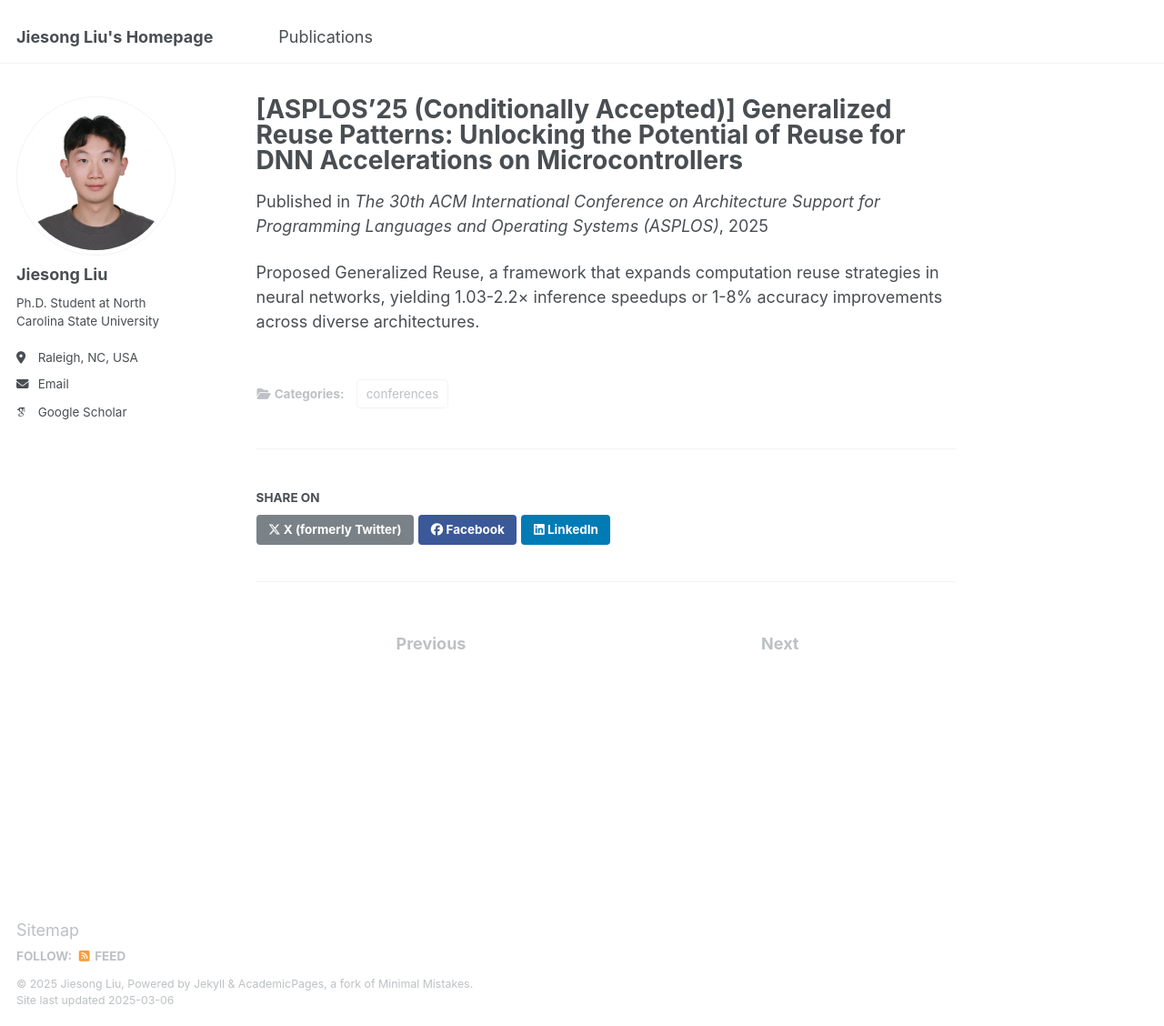
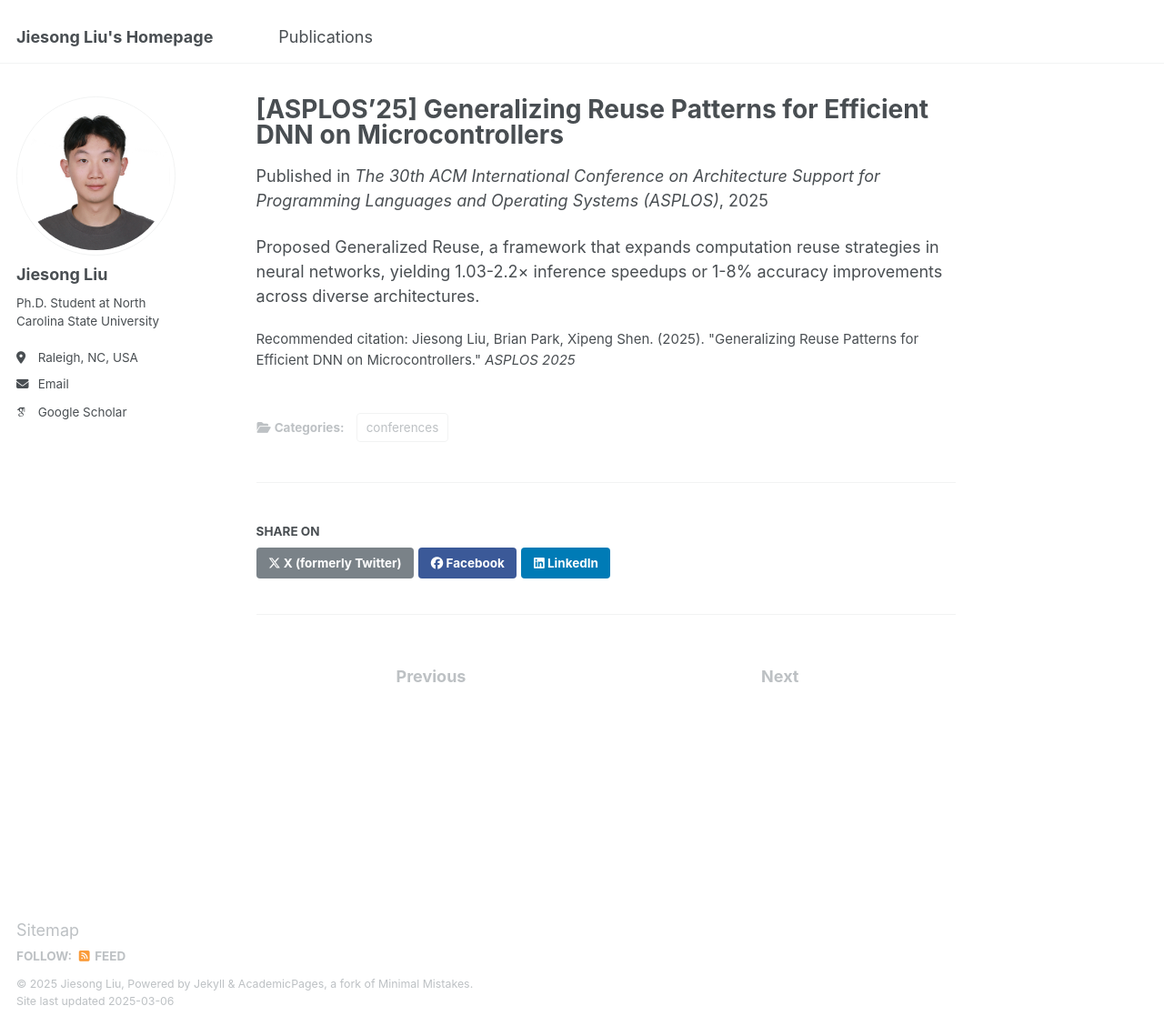
Before and after one commit to Fred1031/Fred1031.github.io, a Jekyll site: the page built from _publications/2025_asplos.md, in a window 1280 px wide and 1128 px high. Shown: the whole window at 91% size. Built offline with Jekyll 4.4.1, drawn with Linux system fonts in a browser that asks for light colours; some web fonts are replaced.

Commit message:
Update 2025_asplos.md

```diff
--- a/_publications/2025_asplos.md
+++ b/_publications/2025_asplos.md
@@ -1,5 +1,5 @@
 ---
-title: "[ASPLOS’25 (Conditionally Accepted)] Generalized Reuse Patterns: Unlocking the Potential of Reuse for DNN Accelerations on Microcontrollers"
+title: "[ASPLOS’25] Generalizing Reuse Patterns for Efficient DNN on Microcontrollers"
 authors:
   - Jiesong Liu
   - Bin Ren
@@ -12,7 +12,7 @@ excerpt: # 'This paper is about the number 1. The number 2 is left for future wo
 venue: 'The 30th ACM International Conference on Architecture Support for Programming Languages and Operating Systems (ASPLOS)'
 slidesurl: #'http://fred1031.github.io/files/ASPLOS2025_slides.pdf'
 paperurl: #'http://fred1031.github.io/files/ASPLOS2025.pdf'
-citation: # 'Your Name, You. (2009). &quot;Paper Title Number 1.&quot; <i>Journal 1</i>. 1(1).'
+citation: 'Jiesong Liu, Brian Park, Xipeng Shen. (2025). "Generalizing Reuse Patterns for Efficient DNN on Microcontrollers." <i>ASPLOS 2025</i>'
 ---
 
 Proposed Generalized Reuse, a framework that expands computation reuse strategies in neural networks, yielding 1.03-2.2× inference speedups or 1-8% accuracy improvements across diverse architectures.
```
